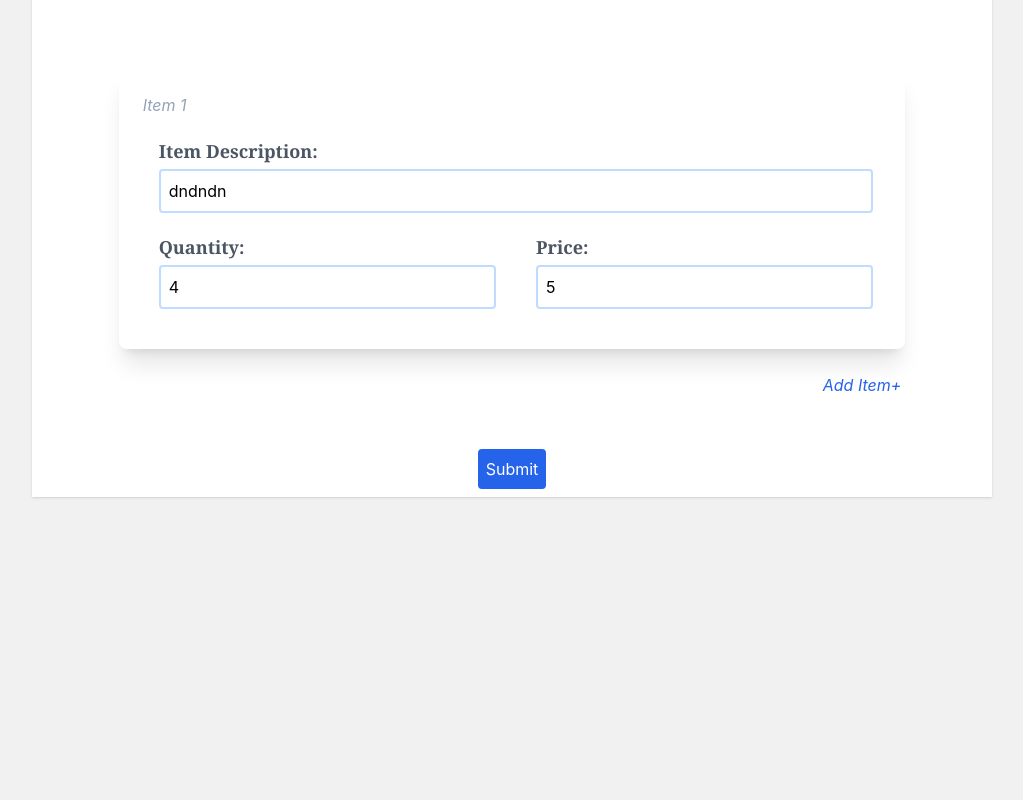
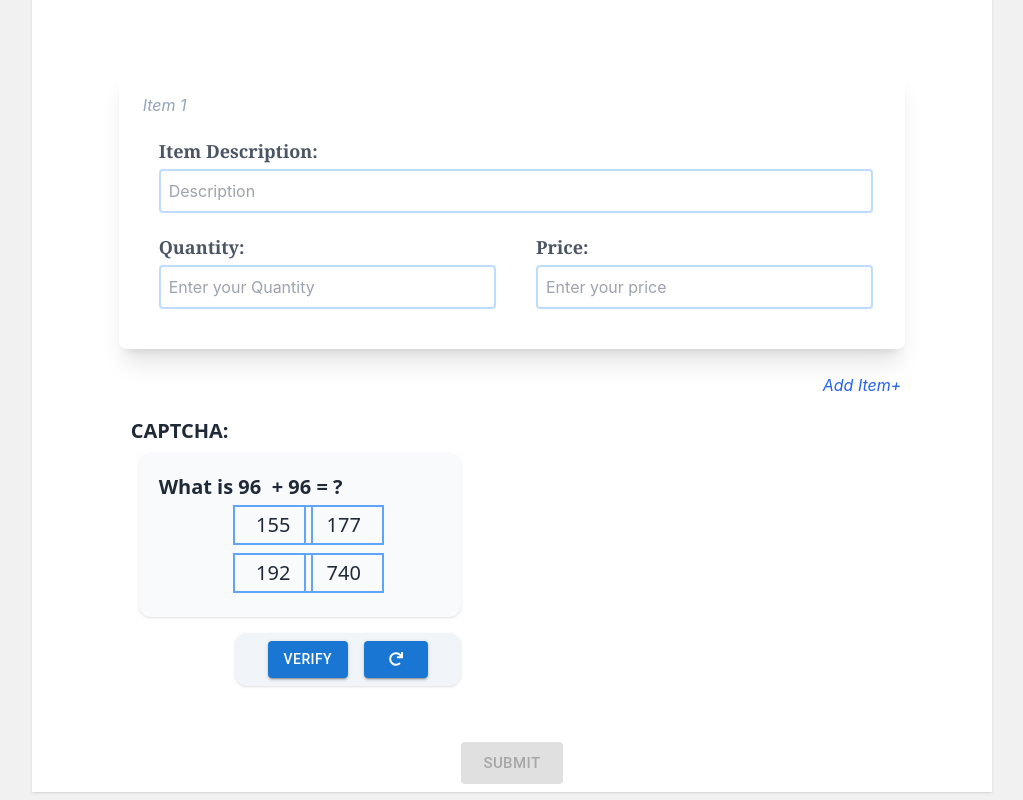
Before and after one commit to Hrushi01/invoice, a React (Create React App) app: page / in a window 1280 px wide. Shown: the part 1181-1981 px from the top of the page, without its empty margins (128-1151 px from the left). Before the commit the page ends 1686 px from the top, so only its background shows below. Built offline with nearby package versions, Linux system fonts and the light colour scheme.

Commit message:
capcha added

```diff
--- a/package.json
+++ b/package.json
@@ -3,6 +3,9 @@
   "version": "0.1.0",
   "private": true,
   "dependencies": {
+    "@emotion/react": "^11.10.5",
+    "@emotion/styled": "^11.10.5",
+    "@mui/material": "^5.11.2",
     "@testing-library/jest-dom": "^5.16.5",
     "@testing-library/react": "^13.4.0",
     "@testing-library/user-event": "^13.5.0",
--- a/src/App.js
+++ b/src/App.js
@@ -1,3 +1,4 @@
+import Capcha from "./components/Capcha";
 import Display from "./pages/display";
 // import { Router } from "react-router-dom";
 
@@ -6,6 +7,7 @@ function App() {
     <>
       {/* <Router> */}
       <Display />
+      {/* <Capcha /> */}
       {/* </Router> */}
     </>
   );
--- /dev/null
+++ b/src/components/Capcha.jsx
@@ -0,0 +1,110 @@
+import React, { useState, useEffect, useMemo } from "react";
+import { Button } from "@mui/material";
+import { FaRedo } from "react-icons/fa";
+
+function Capcha(props) {
+  const { check, setCheck } = props;
+  const [num1, setNum1] = useState();
+  const [num2, setNum2] = useState();
+  const [ans, setAns] = useState();
+  console.log(ans);
+  const randomNumberInRange = (min, max) => {
+    return Math.floor(Math.random() * (max - min + 1)) + min;
+  };
+  const allAns = useMemo(
+    () => [
+      randomNumberInRange(100, 999),
+      randomNumberInRange(100, 999),
+      num1 + num2,
+      randomNumberInRange(100, 999),
+    ],
+    [num1, num2]
+  );
+
+  useEffect(() => {
+    setNum1(randomNumberInRange(1, 99));
+  }, [allAns]);
+  useEffect(() => {
+    setNum2(randomNumberInRange(1, 99));
+  }, []);
+
+  return (
+    <div>
+      <div className=" flex flex-col justify-start pl-3 font-bold font-sans text-xl text-gray-800  mt-12">
+        <div>CAPTCHA:</div>
+        <div className="bg-slate-50 shadow   font-sans rounded-xl  m-2  font-bold text-xl">
+          <div
+            className={
+              check
+                ? " border-green-300 border-2 p-5 rounded-xl"
+                : check === false
+                ? " border-red-300 border-2 p-5 rounded-xl"
+                : "  font-bold text-xl p-5 rounded-xl"
+            }>
+            <div className="  ">
+              What is {num1}&nbsp; +&nbsp;
+              {num2}&nbsp;= ?
+            </div>
+            <div className="justify-center text-center flex">
+              <div className="grid grid-cols-2 w-1/2 ">
+                {allAns.map((item, index) => {
+                  return (
+                    <div key={index}>
+                      <button
+                        type="button"
+                        className={
+                          ans === item
+                            ? "w-20 border-2 border-blue-400 hover:bg-blue-200 m-1 p-1 bg-blue-200  "
+                            : "w-20 border-2 border-blue-400 hover:bg-blue-200 m-1 p-1 font-normal"
+                        }
+                        onClick={() => {
+                          setAns(item);
+                        }}>
+                        {item}
+                      </button>
+                    </div>
+                  );
+                })}
+              </div>
+            </div>
+          </div>
+        </div>
+
+        <div className=" flex justify-end">
+          <div
+            className={
+              check
+                ? "flex justify-around px-6 border-green-300 border-2 rounded-xl bg-slate-100 shadow p-2 text-lg font-serif font-semibold m-2 w-2/3"
+                : check === false
+                ? "flex justify-around px-6 border-red-300 border-2  rounded-xl bg-slate-100 shadow p-2 text-lg font-serif font-semibold m-2 w-2/3"
+                : " flex justify-around px-6 rounded-xl bg-slate-100 shadow p-2 text-lg font-serif font-semibold m-2 w-2/3"
+            }
+            //  className=" "
+          >
+            <Button
+              variant="contained"
+              onClick={() => {
+                if (ans === num1 + num2) {
+                  setCheck(true);
+                } else {
+                  setCheck(false);
+                }
+              }}>
+              Verify
+            </Button>
+            <Button
+              variant="contained"
+              onClick={() => {
+                setAns(null);
+                setCheck(null);
+              }}>
+              <FaRedo />
+            </Button>
+          </div>
+        </div>
+      </div>
+    </div>
+  );
+}
+
+export default Capcha;
--- a/src/pages/display/index.jsx
+++ b/src/pages/display/index.jsx
@@ -9,65 +9,67 @@ import FormData from "../../routes/form";
 import Invoice from "../../routes/invoice/template1";
 import { FaIndent } from "react-icons/fa";
 import Invoice2 from "../../routes/invoice/template2";
+import { boolean } from "yup";
 
 function Display() {
+  // const [data, setData] = useState({
+  //   name: "hrusih",
+  //   address: "eehheheheh",
+  //   state: "Maharashtra",
+  //   city: "Pune",
+  //   pin: "411028",
+  //   file: null,
+
+  //   holdername: "Trakiot",
+  //   accnumber: "411255",
+  //   IFSC: "hfhf44",
+  //   bankname: "nnfnfnfn",
+
+  //   clientname: "trakiot",
+  //   clientaddress: "hthhthth",
+  //   clientstate: "jtjtjtjjt",
+  //   clientpin: "422515",
+  //   invoicenumber: "11451",
+  //   invoicedate: "",
+  //   capacha: null,
+
+  //   list: [
+  //     {
+  //       quantity: 4,
+  //       description: "dndndn",
+  //       price: 5,
+  //       total: null,
+  //     },
+  //   ],
+  // });
   const [data, setData] = useState({
-    name: "hrusih",
-    address: "eehheheheh",
-    state: "Maharashtra",
-    city: "Pune",
-    pin: "411028",
+    name: "",
+    address: "",
+    state: "",
+    city: "",
+    pin: "",
     file: null,
 
-    holdername: "Trakiot",
-    accnumber: "411255",
-    IFSC: "hfhf44",
-    bankname: "nnfnfnfn",
+    holdername: "",
+    accnumber: "",
+    IFSC: "",
+    bankname: "",
 
-    clientname: "trakiot",
-    clientaddress: "hthhthth",
-    clientstate: "jtjtjtjjt",
-    clientpin: "422515",
-    invoicenumber: "11451",
+    clientname: "",
+    clientaddress: "",
+    clientstate: "",
+    clientpin: "",
+    invoicenumber: "",
     invoicedate: "",
 
     list: [
       {
-        quantity: 4,
-        description: "dndndn",
-        price: 5,
-        total: null,
+        quantity: "",
+        description: "",
+        price: "",
       },
     ],
   });
-  // const [data, setData] = useState({
-  //   name: "",
-  //   address: "",
-  //   state: "",
-  //   city: "",
-  //   pin: "",
-  //   file: null,
-
-  //   holdername: "",
-  //   accnumber: "",
-  //   IFSC: "",
-  //   bankname: "",
-
-  //   clientname: "",
-  //   clientaddress: "",
-  //   clientstate: "",
-  //   clientpin: "",
-  //   invoicenumber: "",
-  //   invoicedate: "",
-
-  //   list: [
-  //     {
-  //       quantity: "",
-  //       description: "",
-  //       price: "",
-  //     },
-  //   ],
-  // });
   const [picture, setpicture] = useState(null);
 
   return (
--- a/src/routes/form/index.jsx
+++ b/src/routes/form/index.jsx
@@ -1,13 +1,17 @@
-import React, { useRef } from "react";
+import React, { useRef, useState, useEffect } from "react";
 import { Formik, Form, Field, FieldArray, ErrorMessage } from "formik";
 import { schema } from "../../schema/schema";
 import { useNavigate } from "react-router";
 import { FaCameraRetro } from "react-icons/fa";
 import { MdDeleteForever } from "react-icons/md";
+import Capcha from "../../components/Capcha";
+import { Button } from "@mui/material";
 
 const FormData = (props) => {
   const navigate = useNavigate();
   const { data, setData, picture, setpicture } = props;
+  const [check, setCheck] = useState();
+
   const img = useRef(null);
 
   let sum = 0;
@@ -612,16 +616,38 @@ const FormData = (props) => {
                   );
                 }}
               />
+              <div className="grid grid-cols-2">
+                <Capcha check={check} setCheck={setCheck} />
+              </div>
             </div>
-            {/* {datahandler(props)} */}
-            <button
-              type="submit"
-              className=" bg-blue-600 text-white rounded p-2 bottom-4 "
-              onClick={() => {
-                setData(props.values);
-              }}>
-              Submit
-            </button>
+            <div>
+              {check ? (
+                <div>
+                  <Button
+                    type="submit"
+                    variant="contained"
+                    size="large"
+                    onClick={() => {
+                      setData(props.values);
+                    }}>
+                    Submit
+                  </Button>
+                </div>
+              ) : (
+                <div>
+                  <Button
+                    type="submit"
+                    variant="contained"
+                    disabled
+                    size="large"
+                    onClick={() => {
+                      setData(props.values);
+                    }}>
+                    Submit
+                  </Button>
+                </div>
+              )}
+            </div>
           </Form>
         )}
       </Formik>
--- a/src/schema/schema.jsx
+++ b/src/schema/schema.jsx
@@ -26,6 +26,7 @@ export const schema = Yup.object({
     .max(999999, "Invalid")
     .required("Required"),
   invoicenumber: Yup.number().typeError("Invalid").required("Required"),
+  // capacha: Yup.boolean().isTrue("Incorrect").required("Required"),
   list: Yup.array(
     Yup.object({
       quantity: Yup.number().min(1, "Invalid").required("Required"),
```
Also changed, not shown: 1 other file (tests, documents, lock files or other folders).
